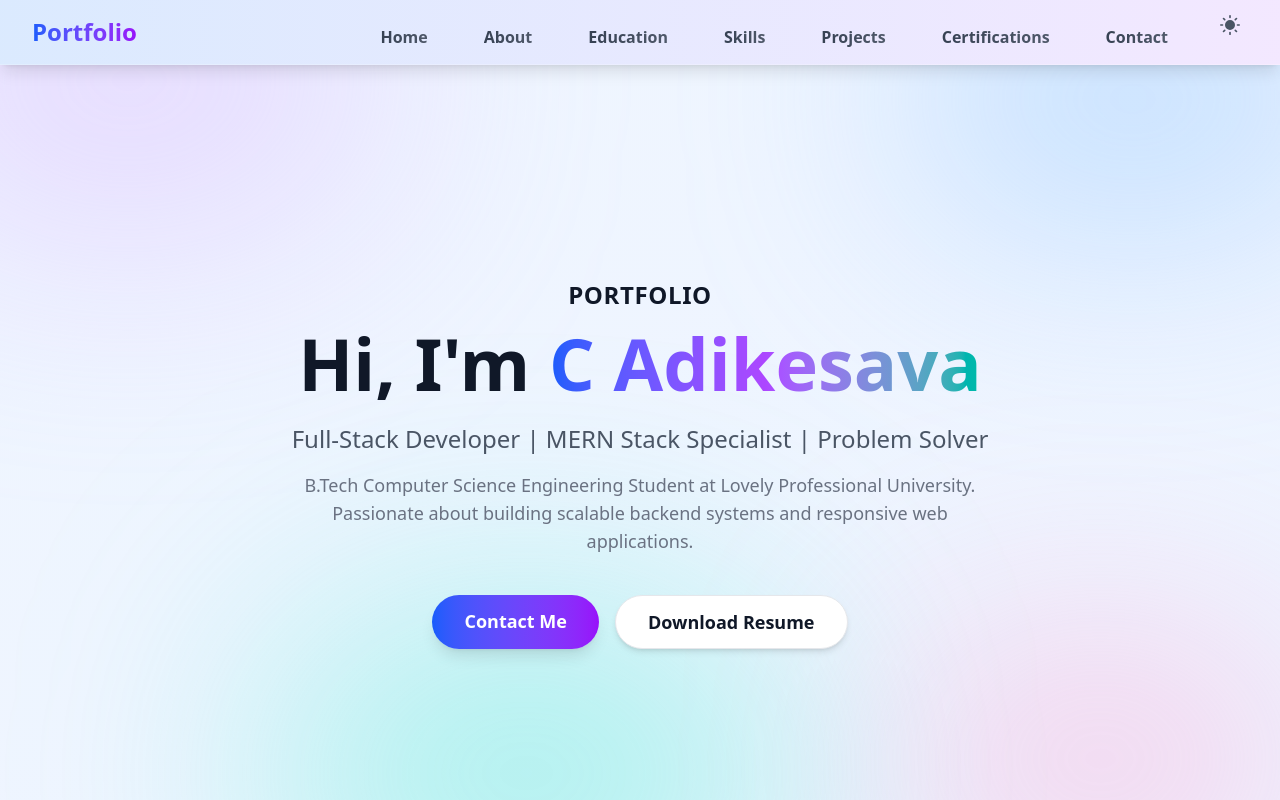
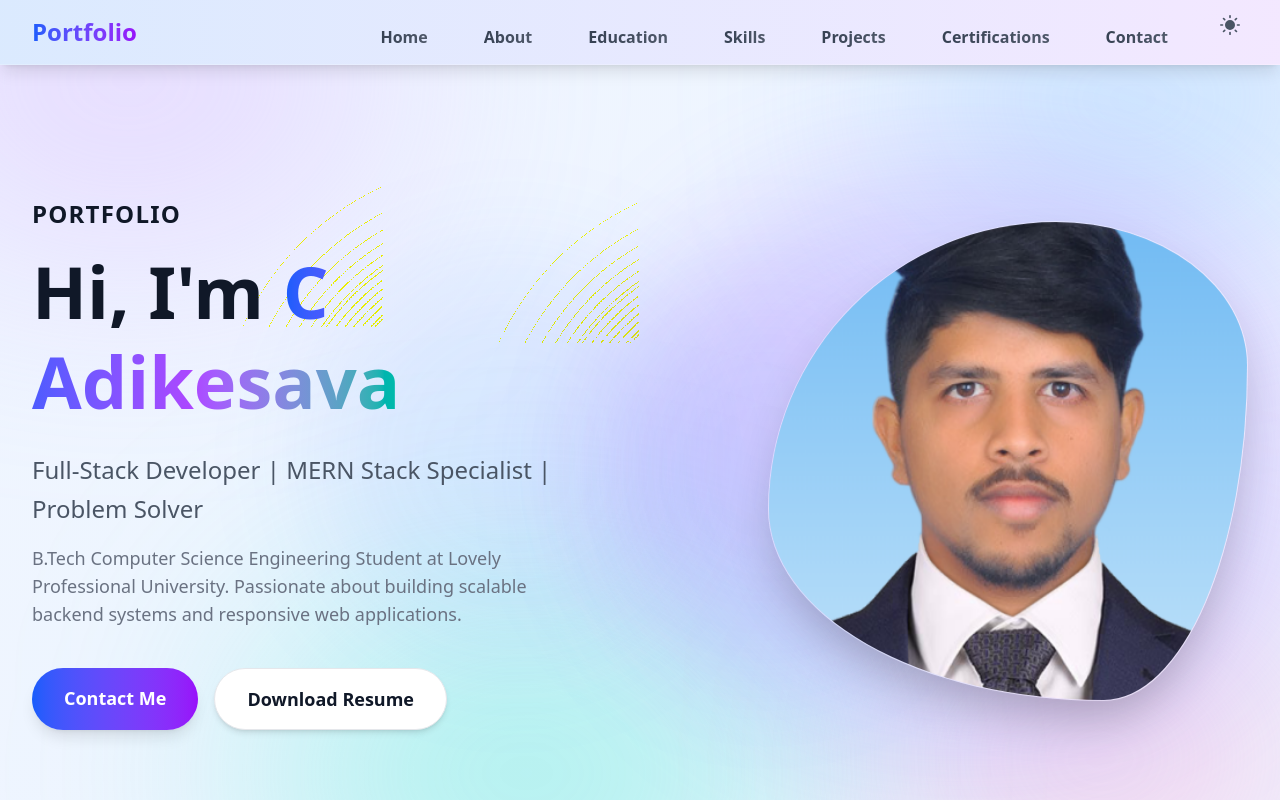
Before and after one commit to keshava1171/portfolio, a React (Vite) app: page / in a window 1280 px wide. Shown: the top 800 px of the page. Built offline with nearby package versions, Linux system fonts and the light colour scheme.

Commit message:
feat: updated Hero section with split layout and animated user photo

```diff
--- a/src/components/Hero.jsx
+++ b/src/components/Hero.jsx
@@ -1,68 +1,123 @@
 import React from 'react';
 import { motion } from 'framer-motion';
 import { Link } from 'react-scroll';
+
 const Hero = () => {
     return (
-        <section id="hero" className="min-h-screen flex items-center justify-center transition-colors duration-300 px-4 sm:px-6 lg:px-8">
-            <div className="max-w-7xl mx-auto text-center">
+        <section id="hero" className="min-h-screen flex items-center justify-center transition-colors duration-300 px-4 sm:px-6 lg:px-8 relative overflow-hidden">
+
+            {/* Background Gradient/Mesh for Depth */}
+            <div className="absolute top-1/4 left-1/4 w-96 h-96 bg-blue-500/20 rounded-full blur-3xl -z-10 animate-pulse"></div>
+            <div className="absolute bottom-1/4 right-1/4 w-96 h-96 bg-purple-500/20 rounded-full blur-3xl -z-10 animate-pulse delay-1000"></div>
+
+            <div className="max-w-7xl mx-auto w-full z-10">
+                <div className="flex flex-col-reverse lg:flex-row items-center justify-between gap-12 lg:gap-20">
+
+                    {/* Text Content */}
                     <motion.div
+                        className="lg:w-1/2 text-center lg:text-left"
                         initial="hidden"
                         animate="visible"
                         variants={{
-                        hidden: { opacity: 0 },
+                            hidden: { opacity: 0, x: -50 },
                             visible: {
                                 opacity: 1,
+                                x: 0,
                                 transition: {
-                                staggerChildren: 0.2
+                                    staggerChildren: 0.2,
+                                    delayChildren: 0.3
                                 }
                             }
                         }}
                     >
                         <motion.h2
-                        variants={{ hidden: { y: -20, opacity: 0 }, visible: { y: 0, opacity: 1 } }}
-                        className="text-xl sm:text-2xl font-semibold text-secondary-600 dark:text-secondary-400 mb-4 uppercase tracking-wide"
+                            variants={{ hidden: { opacity: 0, y: 20 }, visible: { opacity: 1, y: 0 } }}
+                            className="text-xl sm:text-2xl font-bold text-secondary-600 dark:text-secondary-400 mb-4 uppercase tracking-wider"
                         >
                             Portfolio
                         </motion.h2>
                         <motion.h1
-                        variants={{ hidden: { scale: 0.9, opacity: 0 }, visible: { scale: 1, opacity: 1 } }}
-                        className="text-5xl sm:text-7xl font-extrabold text-gray-900 dark:text-white mb-6"
+                            variants={{ hidden: { opacity: 0, y: 20 }, visible: { opacity: 1, y: 0 } }}
+                            className="text-5xl sm:text-7xl font-extrabold text-gray-900 dark:text-white mb-6 leading-tight"
                         >
-                        Hi, I'm <span className="bg-gradient-to-r from-blue-600 via-purple-500 to-teal-500 bg-clip-text text-transparent">  C Adikesava</span>
+                            Hi, I'm <span className="bg-gradient-to-r from-blue-600 via-purple-500 to-teal-500 bg-clip-text text-transparent"> C Adikesava</span>
                         </motion.h1>
                         <motion.p
-                        variants={{ hidden: { y: 20, opacity: 0 }, visible: { y: 0, opacity: 1 } }}
-                        className="mt-4 text-xl sm:text-2xl text-gray-600 dark:text-gray-300 max-w-3xl mx-auto"
+                            variants={{ hidden: { opacity: 0, y: 20 }, visible: { opacity: 1, y: 0 } }}
+                            className="mt-6 text-xl sm:text-2xl text-gray-600 dark:text-gray-300 max-w-2xl mx-auto lg:mx-0 leading-relaxed"
                         >
                             Full-Stack Developer | MERN Stack Specialist | Problem Solver
                         </motion.p>
                         <motion.p
-                        variants={{ hidden: { y: 20, opacity: 0 }, visible: { y: 0, opacity: 1 } }}
-                        className="mt-4 text-lg text-gray-500 dark:text-gray-400 max-w-2xl mx-auto"
+                            variants={{ hidden: { opacity: 0, y: 20 }, visible: { opacity: 1, y: 0 } }}
+                            className="mt-4 text-lg text-gray-500 dark:text-gray-400 max-w-lg mx-auto lg:mx-0"
                         >
                             B.Tech Computer Science Engineering Student at Lovely Professional University.
                             Passionate about building scalable backend systems and responsive web applications.
                         </motion.p>
+
                         <motion.div
-                        variants={{ hidden: { opacity: 0 }, visible: { opacity: 1 } }}
-                        className="mt-10 flex flex-col sm:flex-row gap-4 justify-center"
+                            variants={{ hidden: { opacity: 0, y: 20 }, visible: { opacity: 1, y: 0 } }}
+                            className="mt-10 flex flex-col sm:flex-row gap-4 justify-center lg:justify-start"
                         >
                             <Link
                                 to="contact"
                                 smooth={true}
                                 duration={500}
-                            className="px-8 py-3 rounded-full bg-gradient-to-r from-blue-600 to-purple-600 text-white font-semibold text-lg shadow-lg hover:shadow-blue-500/30 hover:-translate-y-1 transition-all transform cursor-pointer"
+                                className="px-8 py-4 rounded-full bg-gradient-to-r from-blue-600 to-purple-600 text-white font-bold text-lg shadow-lg hover:shadow-blue-500/40 hover:-translate-y-1 transition-all transform cursor-pointer"
                             >
                                 Contact Me
                             </Link>
                             <a
-                            href="/MY_CV_UPDATED.pdf" target="_blank"
-                            className="px-8 py-3 rounded-full bg-white dark:bg-gray-800 text-gray-900 dark:text-white border border-gray-200 dark:border-gray-700 font-semibold text-lg shadow-md hover:shadow-lg hover:border-secondary-500 hover:-translate-y-1 transition-all transform"
+                                href="/MY_CV_UPDATED.pdf" target="_blank" rel="noopener noreferrer"
+                                className="px-8 py-4 rounded-full bg-white dark:bg-gray-800 text-gray-900 dark:text-white border border-gray-200 dark:border-gray-700 font-bold text-lg shadow-md hover:shadow-xl hover:border-secondary-500 hover:-translate-y-1 transition-all transform"
                             >
                                 Download Resume
                             </a>
                         </motion.div>
                     </motion.div>
+
+                    {/* Image Content */}
+                    <motion.div
+                        className="lg:w-1/2 flex justify-center lg:justify-end relative"
+                        initial={{ opacity: 0, scale: 0.8, x: 50 }}
+                        animate={{ opacity: 1, scale: 1, x: 0 }}
+                        transition={{ duration: 0.8, ease: "easeOut", delay: 0.2 }}
+                    >
+                        {/* Glowing Blob Behind Image */}
+                        <div className="absolute top-1/2 left-1/2 transform -translate-x-1/2 -translate-y-1/2 w-[120%] h-[120%] bg-gradient-to-tr from-blue-500/40 to-purple-500/40 rounded-full blur-3xl -z-10 animate-pulse"></div>
+
+                        <motion.div
+                            className="relative w-72 h-72 sm:w-96 sm:h-96 lg:w-[480px] lg:h-[480px] bg-gradient-to-br from-white/10 to-white/30 dark:from-white/5 dark:to-white/10 backdrop-blur-lg border border-white/20 shadow-2xl z-10"
+                            style={{
+                                borderRadius: "60% 40% 30% 70% / 60% 30% 70% 40%"
+                            }}
+                            animate={{
+                                y: [0, -20, 0],
+                            }}
+                            transition={{
+                                duration: 6,
+                                repeat: Infinity,
+                                ease: "easeInOut"
+                            }}
+                            whileHover={{
+                                scale: 1.05,
+                                rotate: 2,
+                                boxShadow: "0 0 30px rgba(59, 130, 246, 0.5)"
+                            }}
+                        >
+                            <img
+                                src="/photo.png"
+                                alt="C Adikesava"
+                                className="w-full h-full object-cover shadow-inner"
+                                style={{
+                                    borderRadius: "60% 40% 30% 70% / 60% 30% 70% 40%"
+                                }}
+                            />
+                        </motion.div>
+                    </motion.div>
+
+                </div>
             </div>
         </section>
     );
```
Lines whose indentation alone changed are shown as unchanged.
